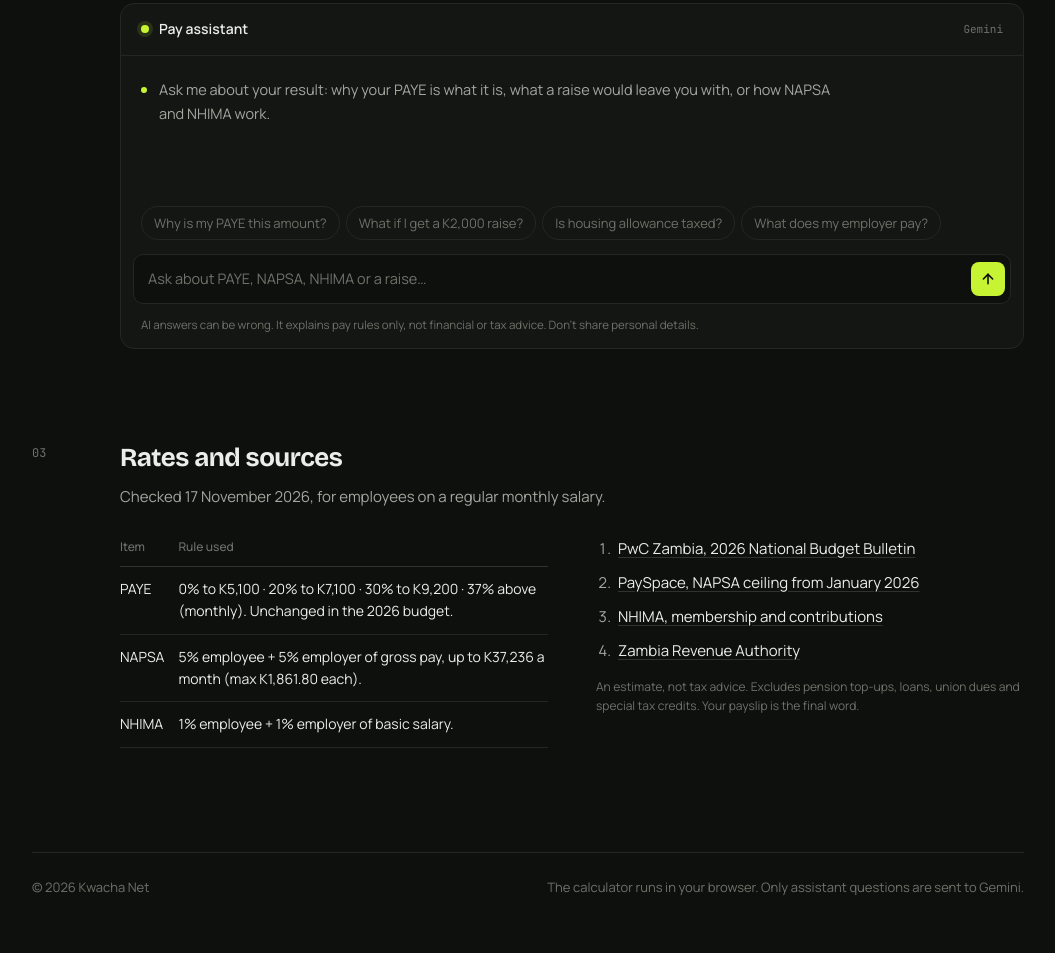
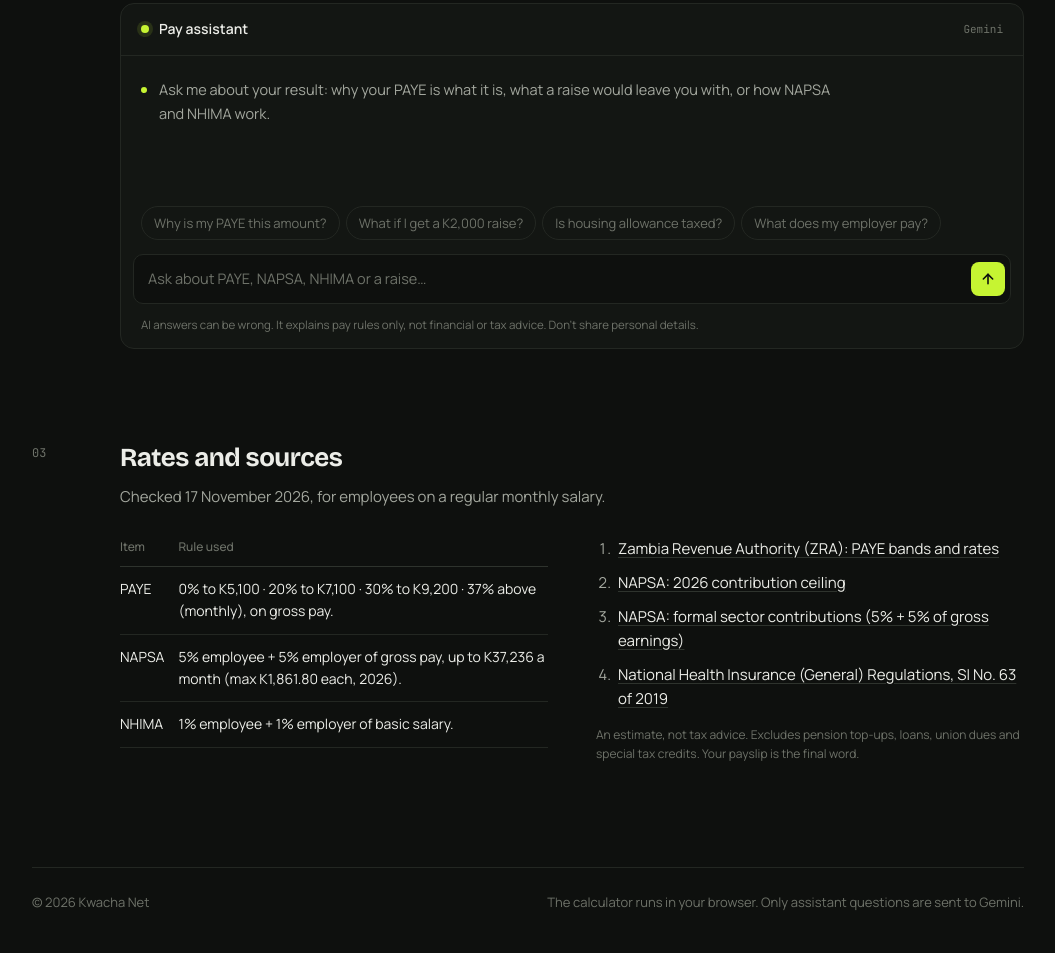
Before and after one commit to roykamwanza/Kwacha-Net-, a plain HTML site: page index.html in a window 1280 px wide. Shown: the part 1828-2781 px from the top of the page, without its empty margins (112-1167 px from the left). Drawn offline with nearby package versions, Linux system fonts and the light colour scheme.

Commit message:
Use official ZRA, NAPSA and NHIMA sources

```diff
--- a/index.html
+++ b/index.html
@@ -293,18 +293,18 @@ footer a{color:var(--ink-2)}
         <table>
           <thead><tr><th>Item</th><th>Rule used</th></tr></thead>
           <tbody>
-            <tr><td>PAYE</td><td>0% to K5,100 · 20% to K7,100 · 30% to K9,200 · 37% above (monthly). Unchanged in the 2026 budget.</td></tr>
-            <tr><td>NAPSA</td><td>5% employee + 5% employer of gross pay, up to K37,236 a month (max K1,861.80 each).</td></tr>
+            <tr><td>PAYE</td><td>0% to K5,100 · 20% to K7,100 · 30% to K9,200 · 37% above (monthly), on gross pay.</td></tr>
+            <tr><td>NAPSA</td><td>5% employee + 5% employer of gross pay, up to K37,236 a month (max K1,861.80 each, 2026).</td></tr>
             <tr><td>NHIMA</td><td>1% employee + 1% employer of basic salary.</td></tr>
           </tbody>
         </table>
       </div>
       <div>
         <ol class="sources">
-          <li><a href="https://www.pwc.com/zm/en/assets/pdf/zambia-2026-national-budget-bulletin.pdf" target="_blank" rel="noopener">PwC Zambia, 2026 National Budget Bulletin</a></li>
-          <li><a href="https://support.payspace.com/portal/en/kb/articles/zambia-napsa-contribution-ceiling-increase-effective-january-2026" target="_blank" rel="noopener">PaySpace, NAPSA ceiling from January 2026</a></li>
-          <li><a href="https://www.nhima.co.zm/membership/registration-steps" target="_blank" rel="noopener">NHIMA, membership and contributions</a></li>
-          <li><a href="https://www.zra.org.zm" target="_blank" rel="noopener">Zambia Revenue Authority</a></li>
+          <li><a href="https://www.zra.org.zm/paye-calculator/" target="_blank" rel="noopener">Zambia Revenue Authority (ZRA): PAYE bands and rates</a></li>
+          <li><a href="https://www.napsa.co.zm/self-service/calculators" target="_blank" rel="noopener">NAPSA: 2026 contribution ceiling</a></li>
+          <li><a href="https://www.napsa.co.zm/self-service/formal-sector" target="_blank" rel="noopener">NAPSA: formal sector contributions (5% + 5% of gross earnings)</a></li>
+          <li><a href="https://nhima.co.zm/download/document/813df761802019102159cc9cc7.pdf" target="_blank" rel="noopener">National Health Insurance (General) Regulations, SI No. 63 of 2019</a></li>
         </ol>
         <p class="note">An estimate, not tax advice. Excludes pension top-ups, loans, union dues and special tax credits. Your payslip is the final word.</p>
       </div>
```
Also changed, not shown: 1 other file.
